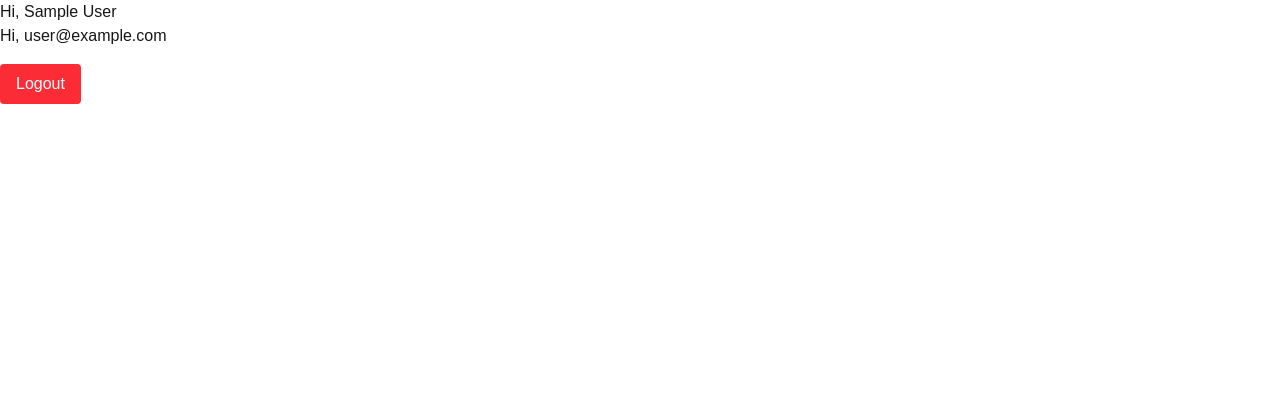
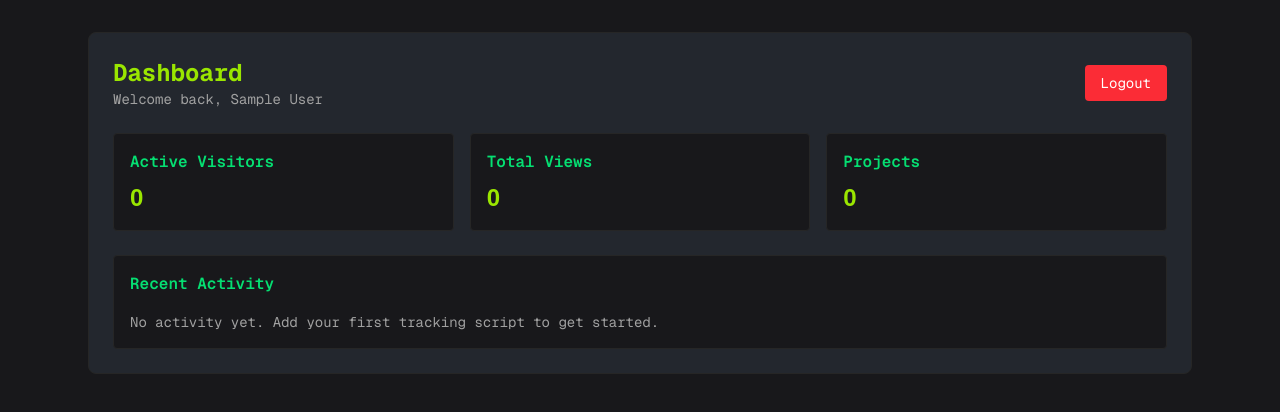
Before and after one commit to NitinGurawaliya/watch-dog, a Next.js app: page /dashboard in a window 1280 px wide. Shown: the top 412 px of the page. Built offline with nearby package versions, Linux system fonts and the light colour scheme; no server answers; sample sign-in values are in the browser's storage.

Commit message:
added auth redirection and mock dashboard

```diff
--- a/app/auth/page.tsx
+++ b/app/auth/page.tsx
@@ -1,10 +1,19 @@
 import LoginButton from '@/components/Loginbutton'
+import { requireGuest } from '@/lib/auth-utils'
 import React from 'react'
 
-const Auth = () => {
+const Auth = async () => {
+  // This will redirect authenticated users to /dashboard
+  await requireGuest();
+
   return (
-    <div>
-     <LoginButton />
+    <div className="min-h-screen bg-[#18181b] text-neutral-100 flex items-center justify-center">
+      <div className="bg-[#23272e] p-8 rounded-lg border border-neutral-800 max-w-md w-full">
+        <h1 className="text-2xl font-bold text-center mb-6 text-lime-400 font-mono">
+          Sign In
+        </h1>
+        <LoginButton />
+      </div>
     </div>
   )
 }
--- a/app/dashboard/page.tsx
+++ b/app/dashboard/page.tsx
@@ -1,28 +1,11 @@
-"use client"
-import { useSession, signOut } from 'next-auth/react'
+import { requireAuth } from '@/lib/auth-utils'
+import DashboardClient from '@/components/DashboardClient'
 import React from 'react'
 
-const Page = () => {
-  const { data: session } = useSession();
+const Dashboard = async () => {
+  const session = await requireAuth();
 
-  if (session?.user) {
-    return (
-      <div>
-        <p>Hi, {session.user.name}</p>
-        <p>Hi, {session.user.email}</p>
-        <button
-          onClick={() => signOut()}
-          className="mt-4 px-4 py-2 bg-red-500 text-white rounded hover:bg-red-600"
-        >
-          Logout
-        </button>
-      </div>
-    );
-  }
-
-  return (
-    <div>page</div>
-  );
+  return <DashboardClient session={session} />
 }
 
-export default Page;
+export default Dashboard;
--- a/app/page.tsx
+++ b/app/page.tsx
@@ -1,9 +1,12 @@
 import Landing from "@/components/landing";
+import { getOptionalSession } from "@/lib/auth-utils";
 
-export default function LoginPage() {
+export default async function HomePage() {
+  const session = await getOptionalSession();
+
   return (
     <div className="">
-      <Landing />
+      <Landing session={session} />
     </div>
   );
 }
--- /dev/null
+++ b/components/DashboardClient.tsx
@@ -0,0 +1,60 @@
+ 'use client'
+
+import { signOut } from 'next-auth/react'
+import { Session } from 'next-auth'
+import React from 'react'
+
+interface DashboardClientProps {
+  session: Session
+}
+
+const DashboardClient = ({ session }: DashboardClientProps) => {
+  return (
+    <div className="min-h-screen bg-[#18181b] text-neutral-100">
+      <div className="max-w-6xl mx-auto px-4 sm:px-6 py-8">
+        <div className="bg-[#23272e] rounded-lg p-6 border border-neutral-800">
+          <div className="flex items-center justify-between mb-6">
+            <div>
+              <h1 className="text-2xl font-bold text-lime-400 font-mono">
+                Dashboard
+              </h1>
+              <p className="text-neutral-400 text-sm font-mono">
+                Welcome back, {session.user?.name || session.user?.email}
+              </p>
+            </div>
+            <button
+              onClick={() => signOut({ callbackUrl: '/' })}
+              className="px-4 py-2 bg-red-500 cursor-pointer text-white rounded hover:bg-red-600 transition font-mono text-sm"
+            >
+              Logout
+            </button>
+          </div>
+
+          <div className="grid grid-cols-1 md:grid-cols-3 gap-4 mb-6">
+            <div className="bg-[#18181b] p-4 rounded border border-neutral-800">
+              <h3 className="text-green-400 font-semibold mb-2 font-mono">Active Visitors</h3>
+              <p className="text-2xl font-bold text-lime-400">0</p>
+            </div>
+            <div className="bg-[#18181b] p-4 rounded border border-neutral-800">
+              <h3 className="text-green-400 font-semibold mb-2 font-mono">Total Views</h3>
+              <p className="text-2xl font-bold text-lime-400">0</p>
+            </div>
+            <div className="bg-[#18181b] p-4 rounded border border-neutral-800">
+              <h3 className="text-green-400 font-semibold mb-2 font-mono">Projects</h3>
+              <p className="text-2xl font-bold text-lime-400">0</p>
+            </div>
+          </div>
+
+          <div className="bg-[#18181b] p-4 rounded border border-neutral-800">
+            <h3 className="text-green-400 font-semibold mb-4 font-mono">Recent Activity</h3>
+            <p className="text-neutral-400 text-sm font-mono">
+              No activity yet. Add your first tracking script to get started.
+            </p>
+          </div>
+        </div>
+      </div>
+    </div>
+  )
+}
+
+export default DashboardClient
--- a/components/Loginbutton.tsx
+++ b/components/Loginbutton.tsx
@@ -1,16 +1,29 @@
-'use client';
+ 'use client';
 
 import { signIn } from 'next-auth/react';
 
 export default function LoginButton() {
+  const handleSignIn = () => {
+    signIn('google', { callbackUrl: '/dashboard' });
+  };
+
   return (
-    <div className="flex gap-4">
+    <div className="flex flex-col gap-4 w-full">
       <button
-        onClick={() => signIn('google')}
-        className="bg-blue-500 text-white p-2 rounded"
+        onClick={handleSignIn}
+        className="w-full bg-blue-500 text-white p-3 rounded hover:bg-blue-600 transition font-mono font-semibold flex items-center justify-center gap-2"
       >
+        <svg className="w-5 h-5" viewBox="0 0 24 24">
+          <path fill="currentColor" d="M22.56 12.25c0-.78-.07-1.53-.2-2.25H12v4.26h5.92c-.26 1.37-1.04 2.53-2.21 3.31v2.77h3.57c2.08-1.92 3.28-4.74 3.28-8.09z"/>
+          <path fill="currentColor" d="M12 23c2.97 0 5.46-.98 7.28-2.66l-3.57-2.77c-.98.66-2.23 1.06-3.71 1.06-2.86 0-5.29-1.93-6.16-4.53H2.18v2.84C3.99 20.53 7.7 23 12 23z"/>
+          <path fill="currentColor" d="M5.84 14.09c-.22-.66-.35-1.36-.35-2.09s.13-1.43.35-2.09V7.07H2.18C1.43 8.55 1 10.22 1 12s.43 3.45 1.18 4.93l2.85-2.22.81-.62z"/>
+          <path fill="currentColor" d="M12 5.38c1.62 0 3.06.56 4.21 1.64l3.15-3.15C17.45 2.09 14.97 1 12 1 7.7 1 3.99 3.47 2.18 7.07l3.66 2.84c.87-2.6 3.3-4.53 6.16-4.53z"/>
+        </svg>
         Sign in with Google
       </button>
+      <p className="text-xs text-neutral-400 text-center font-mono">
+        By signing in, you agree to our Terms of Service and Privacy Policy.
+      </p>
     </div>
   );
 }
--- a/components/landing.tsx
+++ b/components/landing.tsx
@@ -11,9 +11,12 @@ import {
   EyeIcon,
   ArrowRightEndOnRectangleIcon
 } from '@heroicons/react/24/outline';
+import { Session } from 'next-auth';
+import { motion } from 'framer-motion';
 
-
-import { motion } from 'framer-motion';
+interface LandingProps {
+  session?: Session | null;
+}
 
 const features = [
   {
@@ -120,7 +123,7 @@ const testimonials = [
   },
 ];
 
-export default function Landing() {
+export default function Landing({ session }: LandingProps) {
   return (
     <div className="bg-[#18181b] text-neutral-100 min-h-screen font-mono">
       {/* Navbar */}
@@ -136,7 +139,15 @@ export default function Landing() {
             <a href="#code" className="hover:text-lime-400 transition px-2">Code</a>
             <a href="#pricing" className="hover:text-lime-400 transition px-2">Pricing</a>
             <a href="#testimonials" className="hover:text-lime-400 transition px-2">Devs</a>
-            <a href="/auth" className="hover:text-lime-400 transition flex items-center gap-2 px-3 py-1 border border-lime-400 rounded bg-[#18181b]"> <ArrowRightEndOnRectangleIcon className="h-4 w-4" /> Login</a>
+            {session?.user ? (
+              <a href="/dashboard" className="hover:text-lime-400 transition flex items-center gap-2 px-3 py-1 border border-lime-400 rounded bg-[#18181b]">
+                <ArrowRightEndOnRectangleIcon className="h-4 w-4" /> Dashboard
+              </a>
+            ) : (
+              <a href="/auth" className="hover:text-lime-400 transition flex items-center gap-2 px-3 py-1 border border-lime-400 rounded bg-[#18181b]">
+                <ArrowRightEndOnRectangleIcon className="h-4 w-4" /> Login
+              </a>
+            )}
             <a href="#pricing" className="ml-4 px-5 py-2 rounded bg-lime-400 text-[#18181b] hover:bg-lime-300 transition font-bold shadow-sm">Get Started</a>
           </div>
           <div className="md:hidden">
@@ -156,9 +167,15 @@ export default function Landing() {
           Realtime, privacy-first analytics for devs. Know who&apos;s visiting, where they came from, and what they&apos;re doing — instantly.
         </motion.p>
         <motion.div initial={{ opacity: 0, y: 10 }} animate={{ opacity: 1, y: 0 }} transition={{ delay: 0.4, duration: 0.7 }} className="flex flex-col sm:flex-row gap-3 justify-center mb-6 w-full">
-          <a href="#pricing" className="w-full sm:w-auto px-6 py-3 rounded border-2 border-lime-400 bg-lime-400 text-[#18181b] font-bold text-base shadow hover:bg-[#18181b] hover:text-lime-400 transition flex items-center gap-2 justify-center">
-            Get Started Free <ArrowRightIcon className="h-5 w-5" />
-          </a>
+          {session?.user ? (
+            <a href="/dashboard" className="w-full sm:w-auto px-6 py-3 rounded border-2 border-lime-400 bg-lime-400 text-[#18181b] font-bold text-base shadow hover:bg-[#18181b] hover:text-lime-400 transition flex items-center gap-2 justify-center">
+              Go to Dashboard <ArrowRightIcon className="h-5 w-5" />
+            </a>
+          ) : (
+            <a href="/auth" className="w-full sm:w-auto px-6 py-3 rounded border-2 border-lime-400 bg-lime-400 text-[#18181b] font-bold text-base shadow hover:bg-[#18181b] hover:text-lime-400 transition flex items-center gap-2 justify-center">
+              Get Started Free <ArrowRightIcon className="h-5 w-5" />
+            </a>
+          )}
           <a href="https://demo.whosviewing.me" target="_blank" rel="noopener" className="w-full sm:w-auto px-6 py-3 rounded border-2 border-amber-400 text-amber-400 font-bold text-base hover:bg-amber-400 hover:text-[#18181b] transition flex items-center gap-2 justify-center">
             See Demo
           </a>
@@ -271,10 +288,10 @@ export default function Landing() {
                 ))}
               </ul>
               <a
-                href={plan.name === 'Free' ? '#pricing' : '/auth'}
+                href={plan.name === 'Free' ? (session?.user ? '/dashboard' : '/auth') : (session?.user ? '/dashboard' : '/auth')}
                 className={`mt-auto px-5 py-2 rounded font-bold transition shadow-sm w-full ${plan.highlight ? 'bg-green-400 text-[#18181b] hover:bg-green-300' : 'bg-[#23272e] text-green-400 border border-green-400 hover:bg-green-400 hover:text-[#18181b]'}`}
               >
-                {plan.name === 'Free' ? 'Get Started' : 'Choose Plan'}
+                {plan.name === 'Free' ? (session?.user ? 'Go to Dashboard' : 'Get Started') : (session?.user ? 'Go to Dashboard' : 'Choose Plan')}
               </a>
             </motion.div>
           ))}
--- /dev/null
+++ b/lib/auth-utils.ts
@@ -0,0 +1,31 @@
+import { getServerSession } from 'next-auth';
+import { redirect } from 'next/navigation';
+import { authConfig } from './auth';
+
+export async function getSession() {
+  return await getServerSession(authConfig);
+}
+
+export async function requireAuth() {
+  const session = await getSession();
+
+  if (!session?.user) {
+    redirect('/auth');
+  }
+
+  return session;
+}
+
+export async function requireGuest() {
+  const session = await getSession();
+
+  if (session?.user) {
+    redirect('/dashboard');
+  }
+
+  return session;
+}
+
+export async function getOptionalSession() {
+  return await getSession();
+}
```
